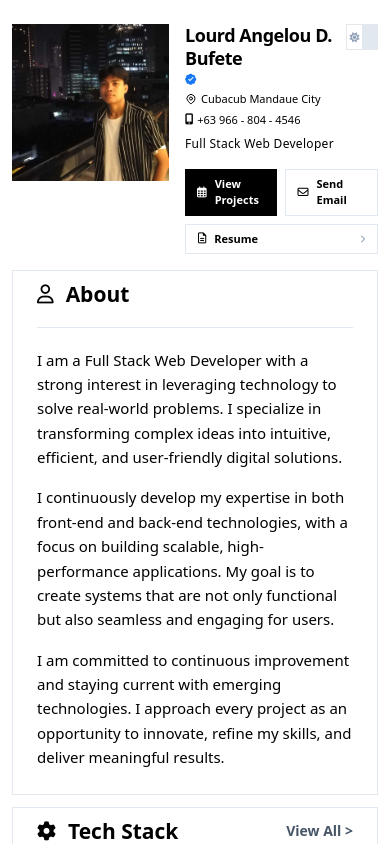
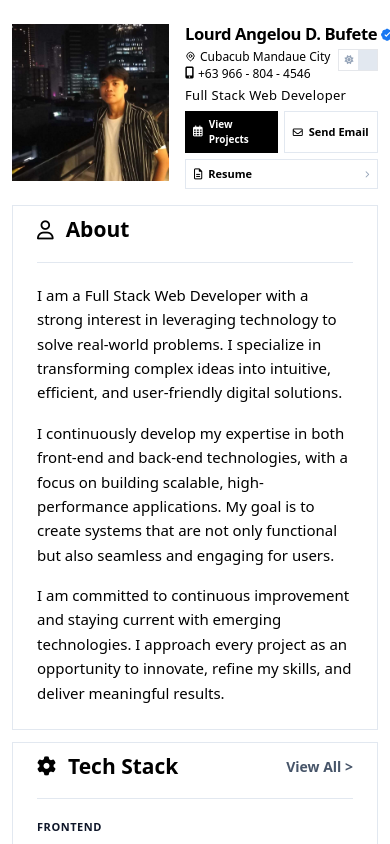
Before and after one commit to yurshtinkai/My_Portfolio, a React (Create React App) app: page / in a window 390 px wide. Shown: the top 844 px of the page. Built offline with nearby package versions, Linux system fonts and the light colour scheme; no server answers.

Commit message:
changes in responsive in any device

```diff
--- a/src/App.jsx
+++ b/src/App.jsx
@@ -472,21 +472,21 @@ export default function App() {
 
           {/* Info Block */}
           <div className="flex-1 w-full pt-0 md:pt-1 min-w-0">
-            {/* Name & Theme Toggle Row */}
-            <div className="flex items-start md:items-center justify-between mb-1.5 gap-2">
-              <h1 className="text-[18px] sm:text-[24px] md:text-[32px] leading-tight font-extrabold text-black dark:text-white tracking-tight flex items-center flex-wrap gap-1 md:gap-2">
-                Lourd Angelou D. Bufete
-                <svg className="w-[12px] h-[12px] sm:w-[14px] sm:h-[14px] md:w-[20px] md:h-[20px] text-[#1877F2] shrink-0" viewBox="0 0 24 24" fill="currentColor">
+            {/* Name Row */}
+            <div className="mb-1 md:mb-1.5 flex justify-between items-start md:items-center gap-2">
+              <h1 className="text-[16.6px] sm:text-[24px] md:text-[32px] leading-tight font-extrabold text-black dark:text-white tracking-tight flex items-center gap-1 md:gap-2 whitespace-nowrap">
+                <span className="truncate">Lourd Angelou D. Bufete</span>
+                <svg className="w-[13px] h-[13px] sm:w-[14px] sm:h-[14px] md:w-[20px] md:h-[20px] text-[#1877F2] shrink-0" viewBox="0 0 24 24" fill="currentColor">
                   <path d="M22.5 12.5c0-1.58-.875-2.93-2.14-3.66.24-1.5-.18-3.08-1.23-4.14-1.06-1.05-2.65-1.47-4.15-1.22-.73-1.26-2.09-2.14-3.67-2.14s-2.94.88-3.67 2.14c-1.5-.25-3.09.17-4.15 1.22-1.05 1.06-1.47 2.65-1.23 4.15-1.26.73-2.14 2.08-2.14 3.66s.88 2.94 2.14 3.67c-.24 1.5.18 3.08 1.23 4.14 1.06 1.05 2.65 1.47 4.15 1.23.73 1.26 2.08 2.14 3.67 2.14s2.94-.88 3.67-2.14c1.5.24 3.09-.18 4.15-1.23 1.05-1.06 1.47-2.65 1.23-4.14 1.26-.73 2.14-2.09 2.14-3.67zm-12.75 3.9l-3.5-3.5 1.41-1.41 2.09 2.08 6.09-6.08 1.41 1.42-7.5 7.5z" />
                 </svg>
               </h1>
 
-              {/* Rectangular Theme Toggle */}
-              <button onClick={toggle} className={`flex rounded-none h-[26px] w-[46px] cursor-pointer overflow-hidden ${theme === 'light' ? 'border border-gray' : 'border border-slate-600 shadow-sm'}`}>
+              {/* Desktop Theme Toggle (hidden on mobile) */}
+              <button onClick={toggle} className={`hidden sm:flex shrink-0 rounded-none h-[22px] w-[40px] md:h-[26px] md:w-[46px] cursor-pointer overflow-hidden ${theme === 'light' ? 'border border-gray' : 'border border-slate-600 shadow-sm'}`}>
                 {theme === 'light' ? (
                   <>
                     <div className="w-1/2 h-full bg-white flex items-center justify-center text-slate-400">
-                      <i className="fas fa-sun text-[10px]"></i>
+                      <i className="fas fa-sun text-[9px]"></i>
                     </div>
                     <div className="w-1/2 h-full bg-[#e2e8f0]"></div>
                   </>
@@ -494,45 +494,66 @@ export default function App() {
                   <>
                     <div className="w-1/2 h-full bg-slate-600"></div>
                     <div className="w-1/2 h-full bg-[#0f1115] flex items-center justify-center text-slate-400">
-                      <i className="fas fa-moon text-[10px]"></i>
+                      <i className="fas fa-moon text-[9px]"></i>
                     </div>
                   </>
                 )}
               </button>
             </div>
 
-            {/* Location & Contact Info */}
-            <div className="flex items-center flex-wrap text-black dark:text-white gap-x-2 gap-y-1 mb-2 md:mb-4 text-[11px] sm:text-[13px] md:text-[14px] font-medium">
-              <span className="flex items-center gap-1 md:gap-1.5">
-                <svg className="w-[12px] h-[12px] md:w-[16px] md:h-[16px]" fill="none" stroke="currentColor" viewBox="0 0 24 24" xmlns="http://www.w3.org/2000/svg">
+            {/* Location & Contact Info & Mobile Theme Toggle Row */}
+            <div className="flex items-start md:items-center justify-between gap-2 mb-1.5 md:mb-4">
+              <div className="flex flex-col sm:flex-row sm:items-center text-black dark:text-white gap-x-2 gap-y-0.5 text-[12px] sm:text-[13px] md:text-[14px] font-medium leading-tight">
+                <span className="flex items-center gap-1 md:gap-1.5 whitespace-nowrap">
+                  <svg className="w-[11px] h-[11px] md:w-[16px] md:h-[16px] shrink-0" fill="none" stroke="currentColor" viewBox="0 0 24 24" xmlns="http://www.w3.org/2000/svg">
                     <path strokeLinecap="round" strokeLinejoin="round" strokeWidth="2" d="M17.657 16.657L13.414 20.9a1.998 1.998 0 01-2.827 0l-4.244-4.243a8 8 0 1111.314 0z"></path>
                     <path strokeLinecap="round" strokeLinejoin="round" strokeWidth="2" d="M15 11a3 3 0 11-6 0 3 3 0 016 0z"></path>
                   </svg>
                   Cubacub Mandaue City
                 </span>
                 <span className="text-slate-400 dark:text-slate-600 font-normal hidden sm:inline">|</span>
-              <span className="flex items-center gap-1 md:gap-1.5">
-                <i className="fas fa-mobile-alt text-[11px] md:text-[14px]"></i>
+                <span className="flex items-center gap-1 md:gap-1.5 whitespace-nowrap">
+                  <i className="fas fa-mobile-alt text-[12px] md:text-[14px] shrink-0"></i>
                   +63 966 - 804 - 4546
                 </span>
               </div>
 
+              {/* Mobile Theme Toggle (hidden on desktop) */}
+              <button onClick={toggle} className={`flex sm:hidden shrink-0 rounded-none h-[22px] w-[40px] md:h-[26px] md:w-[46px] cursor-pointer overflow-hidden ${theme === 'light' ? 'border border-gray' : 'border border-slate-600 shadow-sm'}`}>
+                {theme === 'light' ? (
+                  <>
+                    <div className="w-1/2 h-full bg-white flex items-center justify-center text-slate-400">
+                      <i className="fas fa-sun text-[9px]"></i>
+                    </div>
+                    <div className="w-1/2 h-full bg-[#e2e8f0]"></div>
+                  </>
+                ) : (
+                  <>
+                    <div className="w-1/2 h-full bg-slate-600"></div>
+                    <div className="w-1/2 h-full bg-[#0f1115] flex items-center justify-center text-slate-400">
+                      <i className="fas fa-moon text-[9px]"></i>
+                    </div>
+                  </>
+                )}
+              </button>
+            </div>
+
             {/* Roles */}
-            <div className="text-black dark:text-white mb-4 md:mb-6 text-[12px] sm:text-[13px] md:text-[15px] font-medium tracking-wide leading-snug">
+            <div className="text-black dark:text-white mb-2 md:mb-6 text-[13px] sm:text-[13px] md:text-[15px] font-medium tracking-wide leading-tight">
               Full Stack Web Developer <span className="hidden sm:inline"><span className="text-slate-400">\</span> Problem Solver <span className="text-slate-400">\</span> Innovator</span>
             </div>
 
             {/* Actions (Sharp Corners) */}
-            <div className="flex flex-wrap gap-2">
-              <a href="#projects" onClick={handleScrollToProjects} className="flex-1 sm:flex-none justify-center items-center gap-2 px-3 py-1.5 md:px-4 md:py-2 bg-black dark:bg-white text-white dark:text-black text-[11px] md:text-[13px] font-bold rounded-none hover:bg-slate-800 dark:hover:bg-slate-200 transition-colors cursor-pointer flex">
-                <i className="far fa-calendar-alt"></i> View Projects
+            <div className="flex flex-wrap gap-1.5 md:gap-2">
+              <a href="#projects" onClick={handleScrollToProjects} className="flex-1 sm:flex-none justify-center items-center gap-1.5 md:gap-2 px-2 py-1.5 md:px-4 md:py-2 bg-black dark:bg-white text-white dark:text-black text-[10px] md:text-[13px] font-bold rounded-none hover:bg-slate-800 dark:hover:bg-slate-200 transition-colors cursor-pointer flex">
+                <i className="far fa-calendar-alt text-[11px] md:text-[13px]"></i> View Projects
               </a>
-              <a href="mailto:lourdangeloubufete17@gmail.com" className="flex-1 sm:flex-none justify-center items-center gap-2 px-3 py-1.5 md:px-4 md:py-2 bg-white dark:bg-slate-900 text-black dark:text-white text-[11px] md:text-[13px] font-bold border border-slate-200 dark:border-slate-800 rounded-none hover:bg-slate-50 dark:hover:bg-slate-800 transition-colors flex">
-                <i className="far fa-envelope"></i> Send Email
+              <a href="mailto:lourdangeloubufete17@gmail.com" className="flex-1 sm:flex-none justify-center items-center gap-1.5 md:gap-2 px-2 py-1.5 md:px-4 md:py-2 bg-white dark:bg-slate-900 text-black dark:text-white text-[11px] md:text-[13px] font-bold border border-slate-200 dark:border-slate-800 rounded-none hover:bg-slate-50 dark:hover:bg-slate-800 transition-colors flex">
+                <i className="far fa-envelope text-[10px] md:text-[13px]"></i> Send Email
               </a>
-              <a href="/BUFETE-RESUME.pdf" target="_blank" rel="noopener noreferrer" className="w-full sm:w-auto flex items-center justify-between gap-6 px-3 py-1.5 md:px-4 md:py-2 bg-white dark:bg-slate-900 text-black dark:text-white text-[11px] md:text-[13px] font-bold border border-slate-200 dark:border-slate-800 rounded-none hover:bg-slate-50 dark:hover:bg-slate-800 transition-colors">
-                <span className="flex items-center gap-2"><i className="far fa-file-alt"></i> Resume</span>
-                <i className="fas fa-chevron-right text-[8px] md:text-[10px] text-slate-400"></i>
+              <a href="/BUFETE-RESUME.pdf" target="_blank" rel="noopener noreferrer" className="w-full sm:w-auto flex items-center justify-between gap-4 md:gap-6 px-2 py-1.5 md:px-4 md:py-2 bg-white dark:bg-slate-900 text-black dark:text-white text-[11px] md:text-[13px] font-bold border border-slate-200 dark:border-slate-800 rounded-none hover:bg-slate-50 dark:hover:bg-slate-800 transition-colors">
+                <span className="flex items-center gap-1.5 md:gap-2"><i className="far fa-file-alt text-[11px] md:text-[13px]"></i> Resume</span>
+                <i className="fas fa-chevron-right text-[7px] md:text-[10px] text-slate-400"></i>
               </a>
             </div>
           </div>
```
Lines whose indentation alone changed are shown as unchanged.
